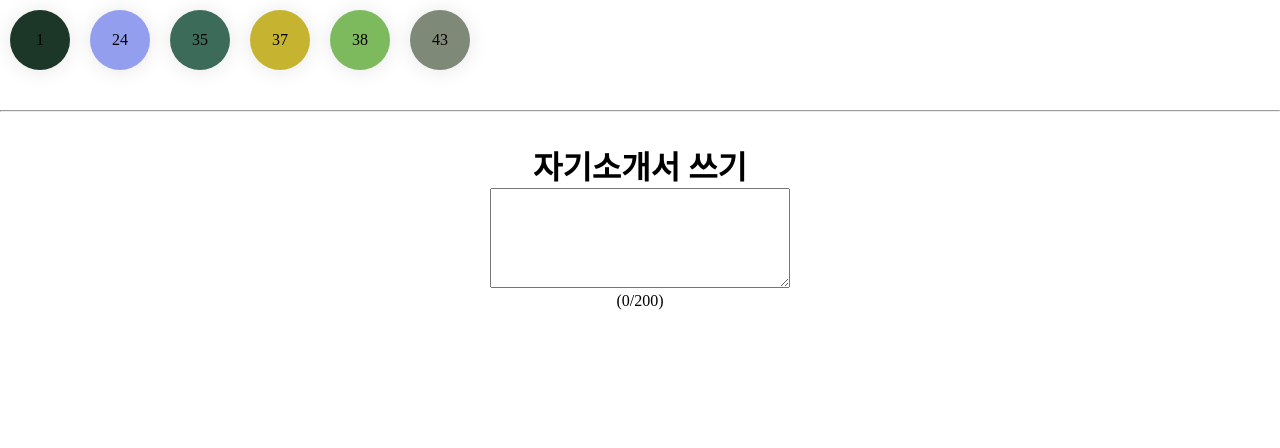
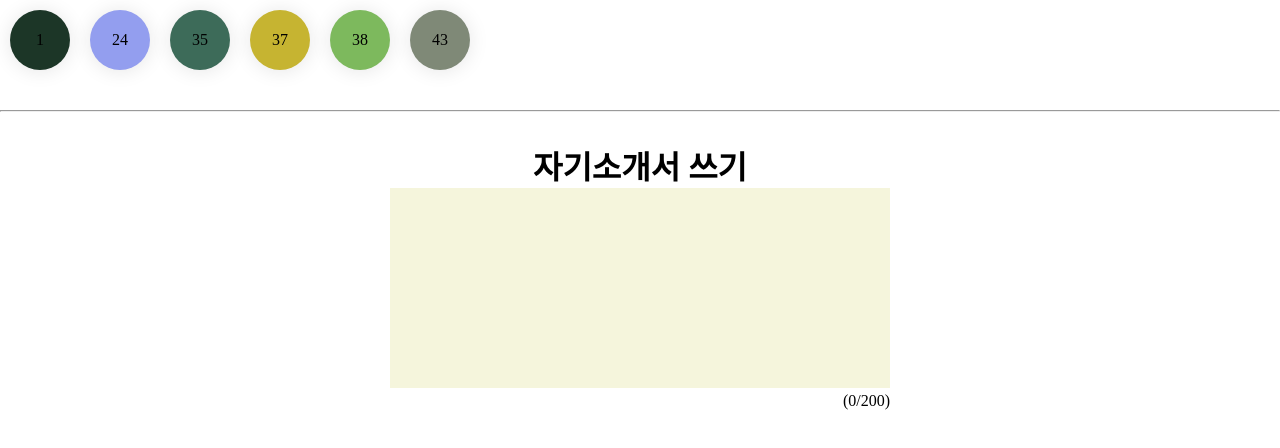
Before and after one commit to rkdcodus/code-lion, a plain HTML site: page 일단 만드는 자바스크립트/index.html in a window 1280 px wide. Drawn offline with Linux system fonts and the light colour scheme.

Commit message:
자소서글자수제한 css 수정

```diff
--- a/일단 만드는 자바스크립트/index.html
+++ b/일단 만드는 자바스크립트/index.html
@@ -12,8 +12,10 @@
     <hr>
     <div class="textArea">
         <h1>자기소개서 쓰기</h1>
-        <textarea name="jasoseol" id="jasoseol" onkeydown="countTextValue()"></textarea>
-        <span class="countText">(0/200)</span>
+        <div class="jasoseolWrap">
+            <textarea name="jasoseol" id="jasoseol" onkeydown="countTextValue()"></textarea>
+            <p class="countText">(0/200)</p>
+        </div>
     </div>
 <script src="app.js"></script>
 </body>
--- a/일단 만드는 자바스크립트/style.css
+++ b/일단 만드는 자바스크립트/style.css
@@ -30,10 +30,18 @@ hr {
 
 }
 #jasoseol {
-    width: 300px;
-    height: 100px;
+    width: 500px;
+    height: 200px;
+    padding: 10px;
+    background-color: beige;
+    border: none;
+    resize: none;
+}
+
+.jasoseolWrap {
+    display: inline-block;
 }
 
 .countText {
-    display: block;
+    text-align: right;
 }
```
